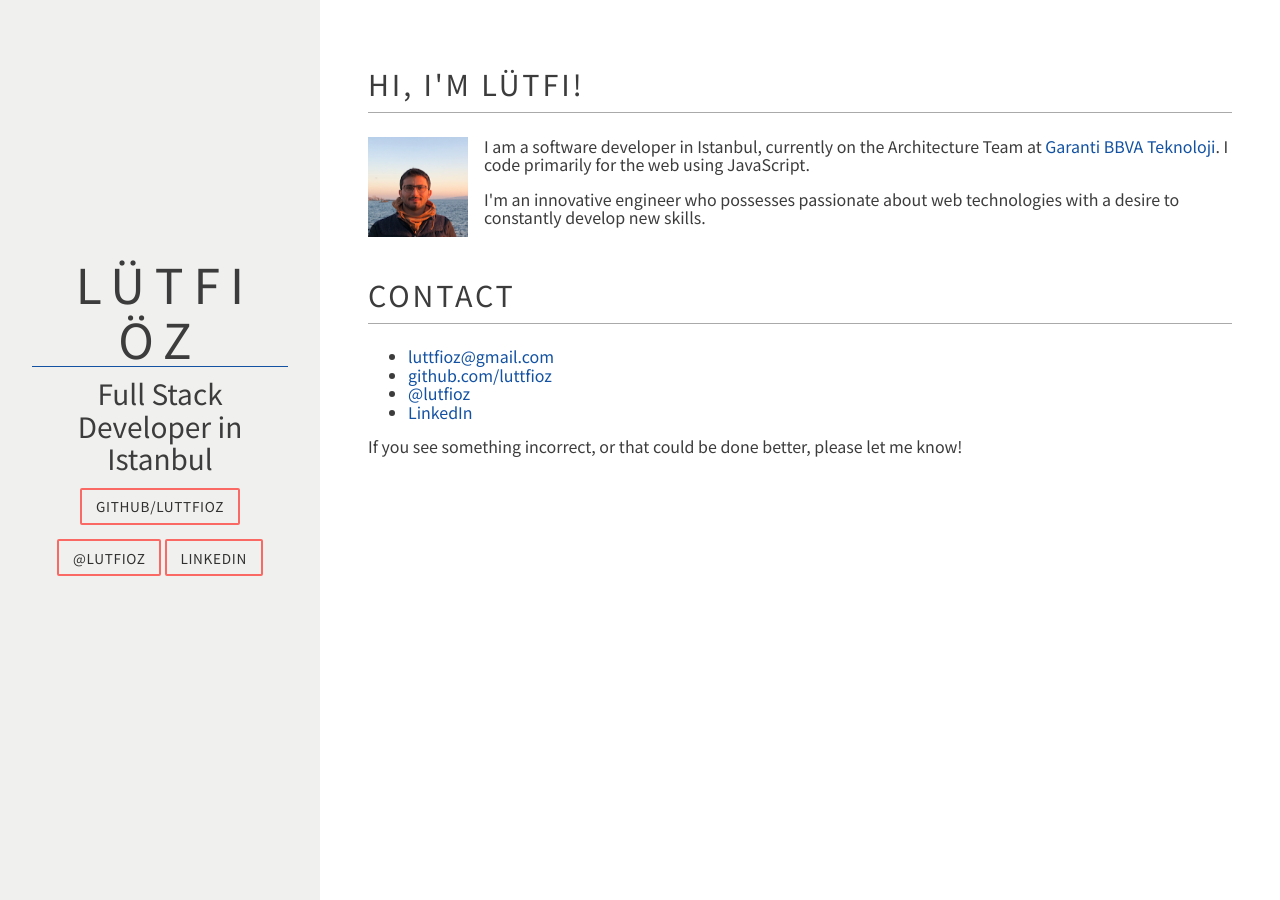
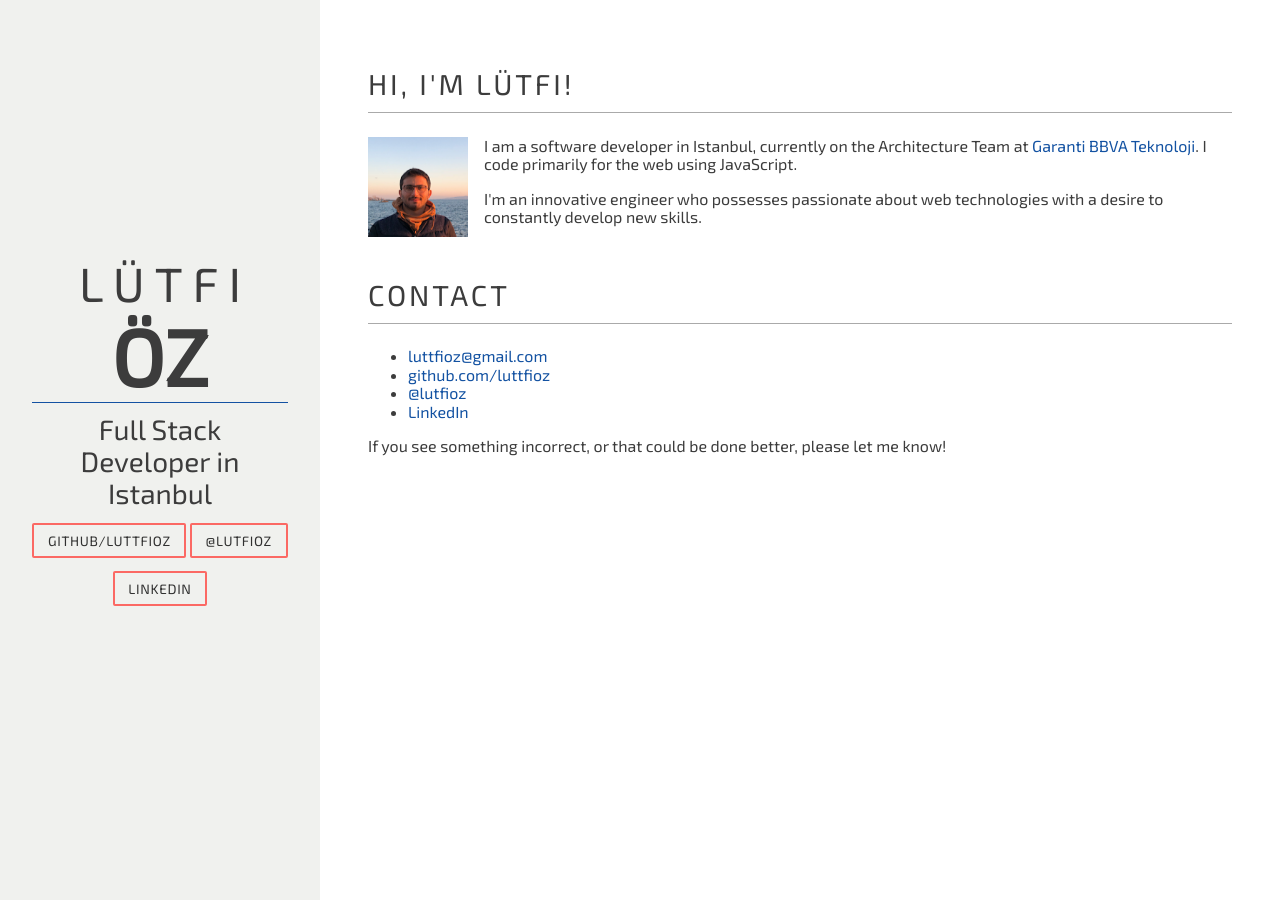
Before and after one commit to luttfioz/luttfioz.github.io, a Jekyll site: the page built from index.html, in a window 1280 px wide. Built offline with Jekyll 4.4.1, drawn with Linux system fonts in a browser that asks for light colours; nearby versions of some CDN libraries.

Commit message:
update font family

```diff
--- a/_layouts/default.html
+++ b/_layouts/default.html
@@ -23,7 +23,8 @@
         <hgroup>
           <h1 class="blog-title">
             <a href="/{{site.baseurl}}" title="Home">
-              <span class="first-name">Lütfi Öz</span>
+              <span class="first-name">Lütfi</span>
+              <span class="last-name">Öz</span>
             </a>
           </h1>
           <h2 class="blog-tagline">Full Stack Developer in Istanbul</h2>
--- a/css/main.scss
+++ b/css/main.scss
@@ -1,13 +1,13 @@
 ---
 ---
 
-@import url(https://fonts.googleapis.com/css2?family=Noto+Sans+JP&display=swap);
+@import url(https://fonts.googleapis.com/css2?family=Exo+2&display=swap);
 
 $color-pink: #FB6964;
 $color-light-pink: #FFB7B7;
 $color-blue: #1352A2;
 $color-dark-gray: #3C3C3C;
-$font-family-sans: 'Noto Sans JP', sans-serif;
+$font-family-sans: 'Exo 2', sans-serif;
 
 body {
     color: $color-dark-gray;
@@ -42,7 +42,7 @@ h2,
 h3,
 h4,
 h5 {
-    font-family: 'Noto Sans JP';
+    font-family: 'Exo 2';
     font-weight: normal;
     color: $color-dark-gray;
 }
@@ -112,7 +112,7 @@ pre {
 
 .blog-title {
     text-transform: uppercase;
-    font-family: 'Noto Sans JP', sans-serif;
+    font-family: 'Exo 2', sans-serif;
 }
 
 .blog-title>a {
```
